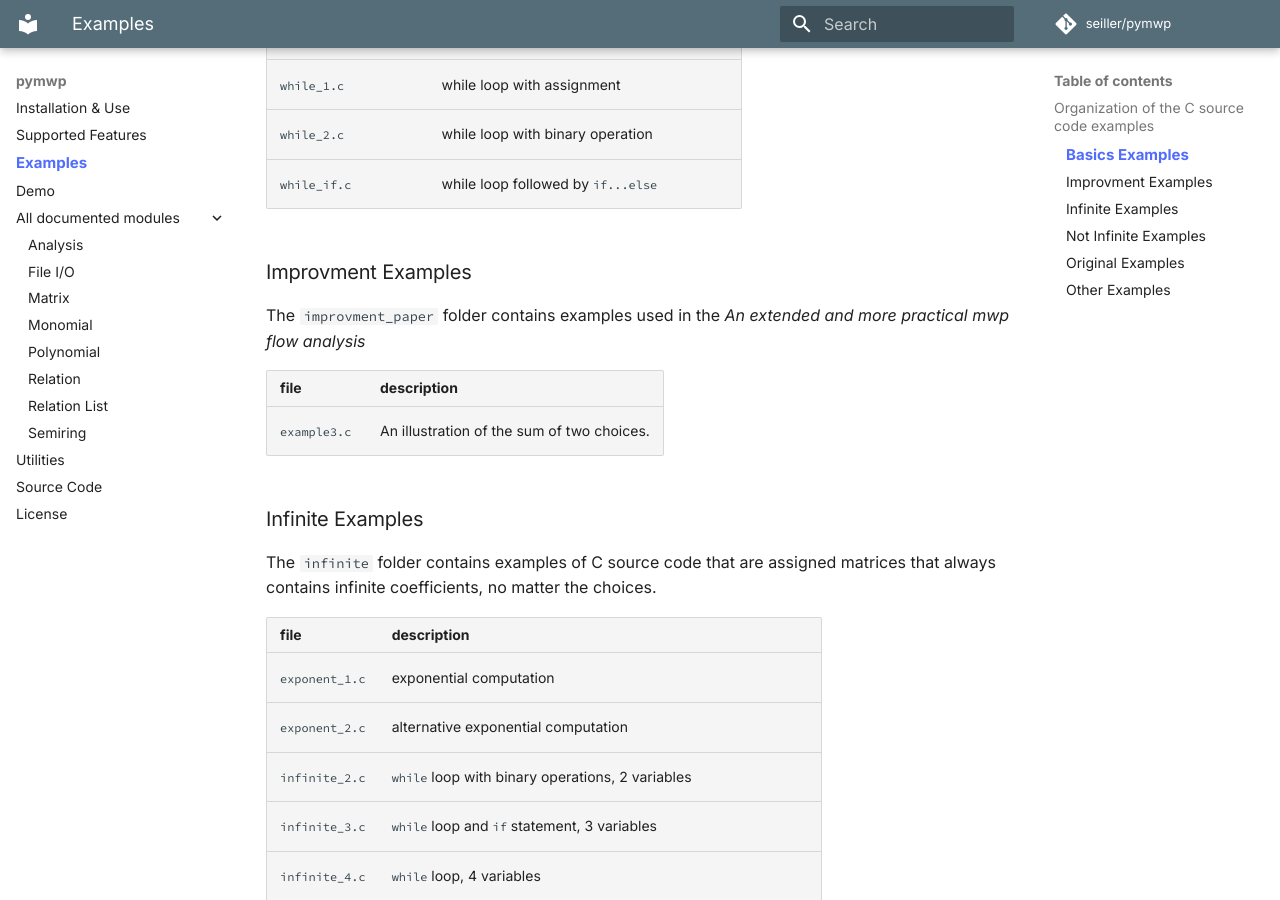
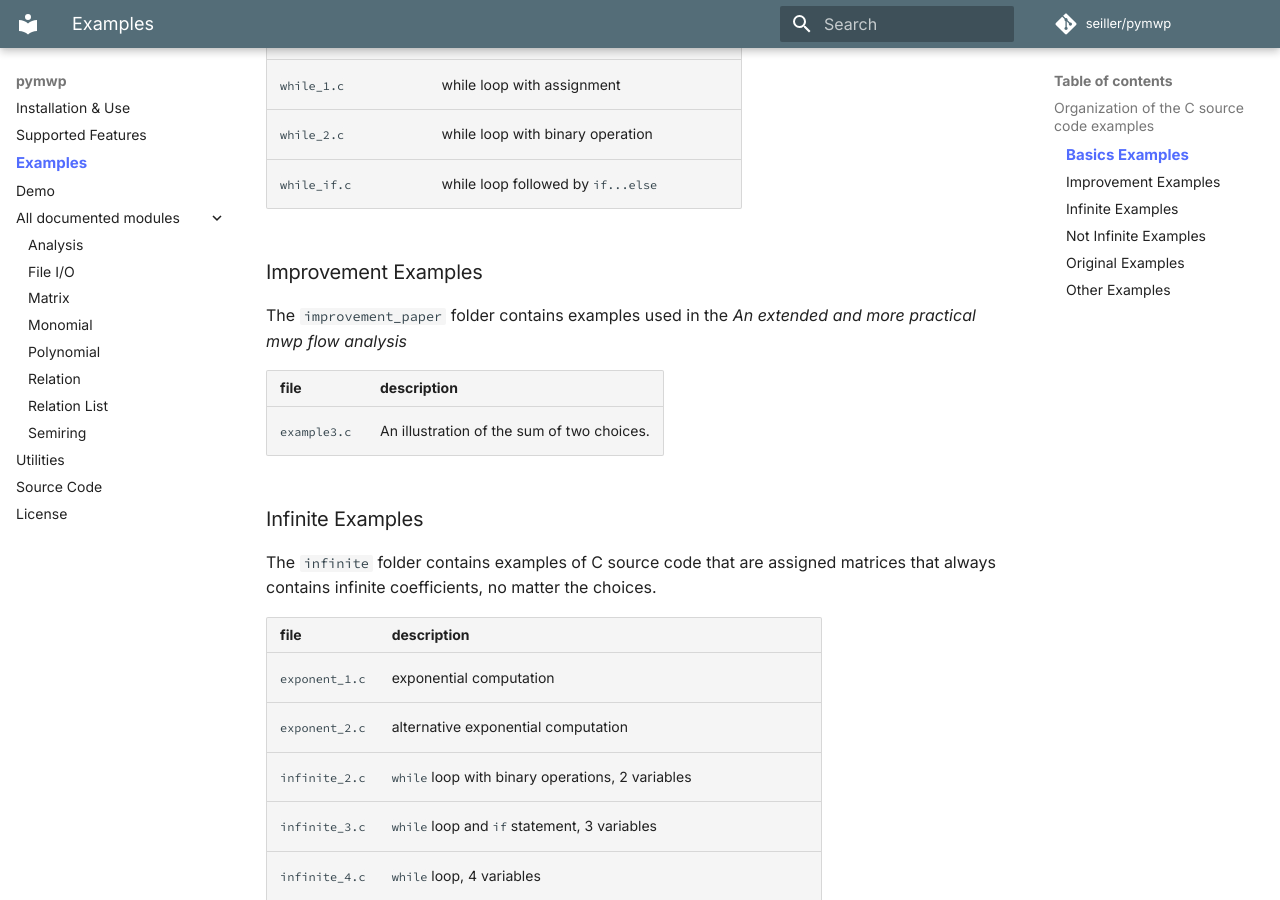
Before and after one commit to statycc/pymwp, an MkDocs documentation site: the page built from docs/examples.md, in a window 1280 px wide and 900 px high, scrolled down 808 px. Built offline with MkDocs 1.6.1 and Material for MkDocs 9.7.7, drawn with Linux system fonts in a browser that asks for light colours; nearby versions of some CDN libraries; comment, search, counter and statistics services are not loaded.

Commit message:
Update readme.md

```diff
--- a/c_files/readme.md
+++ b/c_files/readme.md
@@ -20,9 +20,9 @@ The `basics` folder contains examples of simple C source code performing operati
 `while_2.c` | while loop with binary operation
 `while_if.c` | while loop followed by `if...else`
 
-## Improvment Examples
+## Improvement Examples
 
-The `improvment_paper` folder contains examples used in the _An extended and more practical mwp flow analysis_
+The `improvement_paper` folder contains examples used in the _An extended and more practical mwp flow analysis_
 
 | file | description |
 | --- | --- |
```
